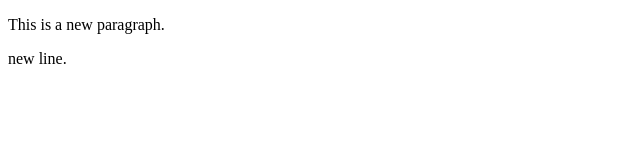
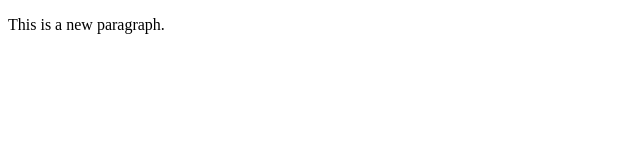
Before and after one commit to Unpainted01mind/Local-Repo, a plain HTML site: page index.html in a window 1280 px wide. Shown: the full height of the page, 0-640 px from the left. Drawn offline with Linux system fonts and the light colour scheme.

Commit message:
removed the line

```diff
--- a/index.html
+++ b/index.html
@@ -9,7 +9,6 @@
     This is a new paragraph.
 </p>
 
-<p>new line.</p>
 
 <br>
 
```
